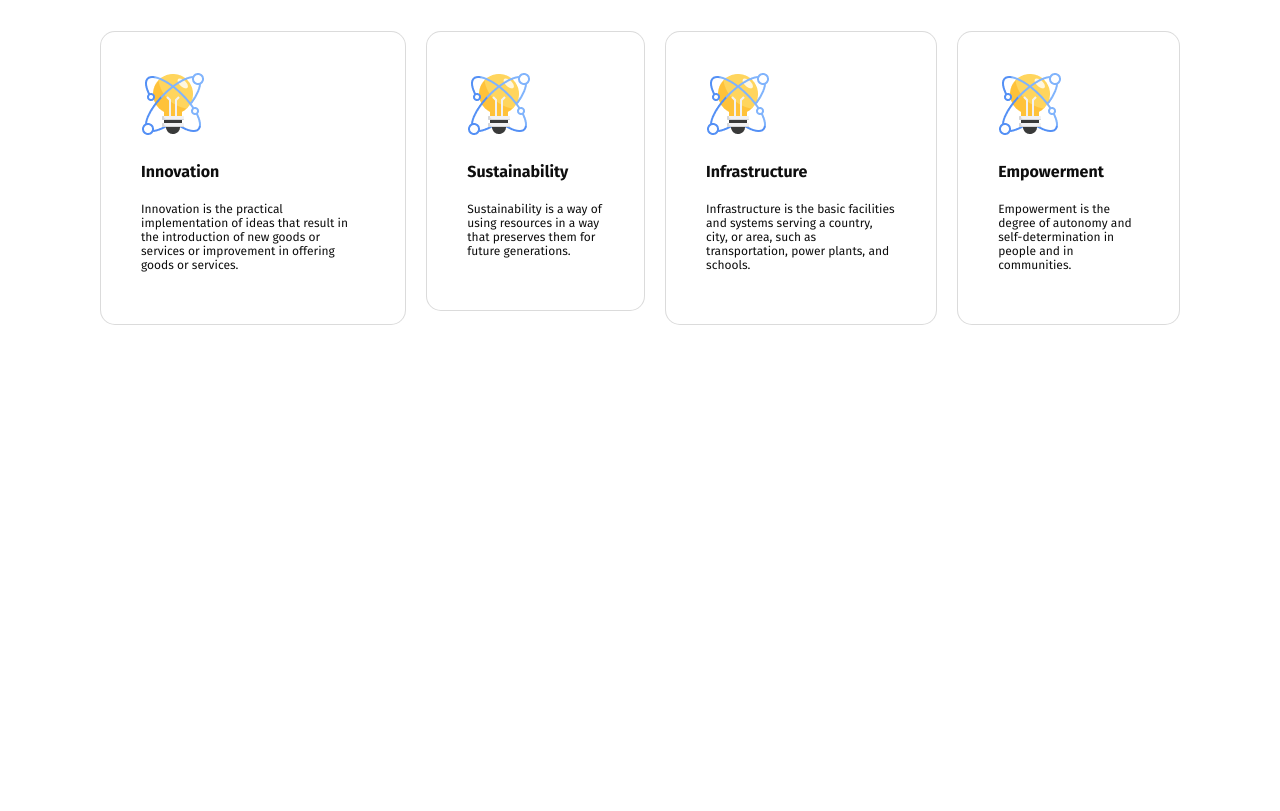
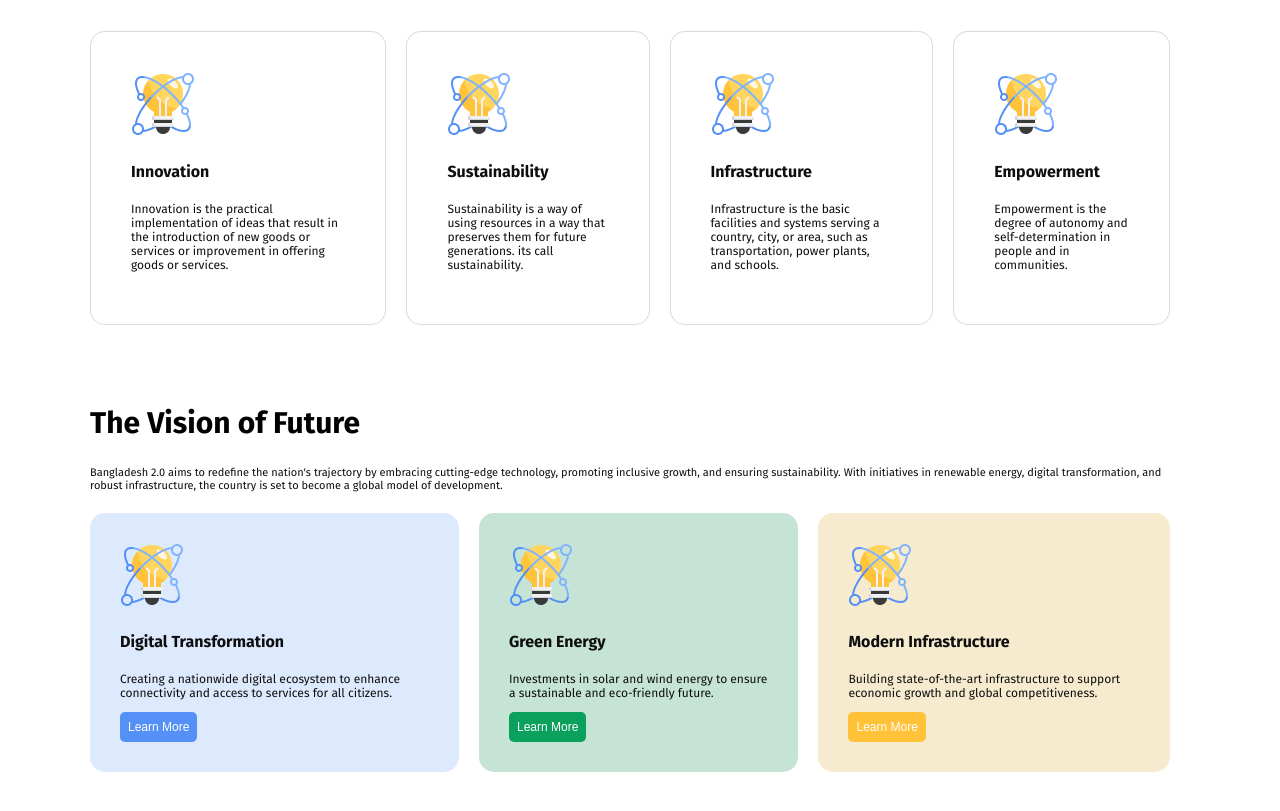
Before and after one commit to leontanvir/New-Bangladesh, a plain HTML site: page index.html in a window 1280 px wide. Shown: the part 701-1512 px from the top of the page. Before the commit the page ends 1106 px from the top, so only its background shows below. Drawn offline with Linux system fonts and the light colour scheme.

Commit message:
added second context

```diff
--- a/design.html/style.css
+++ b/design.html/style.css
@@ -80,7 +80,7 @@ border: 1px solid rgba(14, 14, 14, 0.15);
 background-color: rgb(255, 255, 255);
 padding: 40px;
 border-radius: 15px;
-margin: 10px;
+margin: 10px 20px 10px 0;
 
 }
 .first-heading{
@@ -93,3 +93,71 @@ color: #0E0E0E;
 font-size: 12px;
 font-weight: 400px;
 }
+
+/* second-part */
+
+.second{
+font-size: 11px;
+color: #0E0E0E;
+}
+.second-part{
+display: flex;
+justify-content: space-around;
+align-self: start;
+}
+.ban-second-1{
+padding: 30px;
+border-radius: 15px;
+margin: 10px 20px 10px 0;
+background: rgba(84, 144, 245, 0.2);
+}
+.ban-second-2{
+padding: 30px;
+border-radius: 15px;
+margin: 10px 20px 10px 0;
+background: rgb(198, 228, 214);
+}
+.ban-second-3{
+background: rgb(247, 235, 207);
+padding: 30px;
+border-radius: 15px;
+margin: 10px 20px 10px 0;
+
+}
+.second-heading{
+font-size: 16px;
+font-weight: bold;
+color: #0E0E0E;
+}
+.second-para{
+font-size: 12px;
+font-weight: 400;
+color: #0E0E0E;
+}
+.btn-1{
+border-radius: 5px;
+background: rgb(84, 144, 245);
+border: none;
+color: #FFFFFF;
+padding: 8px;
+font-size: 12px;
+font-weight: 500;
+}
+.btn-2{
+border-radius: 5px;
+border: none;
+background: rgb(9, 161, 92);
+color: #FFFFFF;
+padding: 8px;
+font-size: 12px;
+font-weight: 500;
+}
+.btn-3{
+border-radius: 5px;
+background: rgb(255, 194, 57);
+border: none;
+color: #FFFFFF;
+padding: 8px;
+font-size: 12px;
+font-weight: 500;
+}
--- a/index.html
+++ b/index.html
@@ -38,7 +38,7 @@
                 <div class="ban-first">
                     <img src="B11A1--assignment-1/assets/card-icon.png" alt="">
                     <h4 class="first-heading">Sustainability</h4>
-                    <p class="first-para">Sustainability is a way of using resources in a way that preserves them for future generations.</p>
+                    <p class="first-para">Sustainability is a way of using resources in a way that preserves them for future generations. its call sustainability.</p>
                 </div>
                 <div class="ban-first">
                     <img src="B11A1--assignment-1/assets/card-icon.png" alt="">
@@ -52,6 +52,30 @@
                 </div>
             </div>
         </section>
+        <section class="first">
+            <h2 class="first-title">The Vision of Future</h2>
+            <p class="second">Bangladesh 2.0 aims to redefine the nation's trajectory by embracing cutting-edge technology, promoting inclusive growth, and ensuring sustainability. With initiatives in renewable energy, digital transformation, and robust infrastructure, the country is set to become a global model of development.</p>
+            <div class="second-part">
+                <div class="ban-second-1">
+                    <img src="B11A1--assignment-1/assets/card-icon.png" alt="">
+                    <h4 class="second-heading">Digital Transformation</h4>
+                    <p class="second-para">Creating a nationwide digital ecosystem to enhance connectivity and access to services for all citizens.</p>
+                    <button class="btn-1">Learn More</button>
+                </div>
+                <div class="ban-second-2">
+                    <img src="B11A1--assignment-1/assets/card-icon.png" alt="">
+                    <h4 class="second-heading">Green Energy</h4>
+                    <p class="second-para">Investments in solar and wind energy to ensure a sustainable and eco-friendly future.</p>
+                    <button class="btn-2">Learn More</button>
+                </div>
+                <div class="ban-second-3">
+                    <img src="B11A1--assignment-1/assets/card-icon.png" alt="">
+                    <h4 class="second-heading">Modern Infrastructure</h4>
+                    <p class="second-para">Building state-of-the-art infrastructure to support economic growth and global competitiveness.</p>
+                    <button class="btn-3">Learn More</button>
+                </div>
+            </div>
+        </section>
     </main>
     <footer>
 
```
